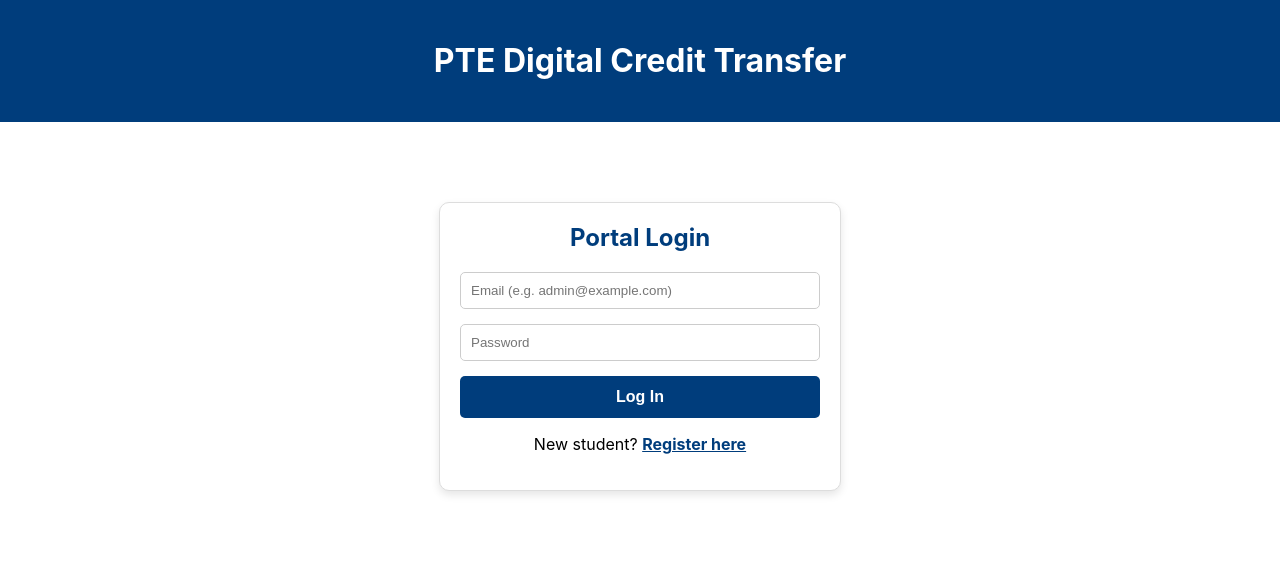
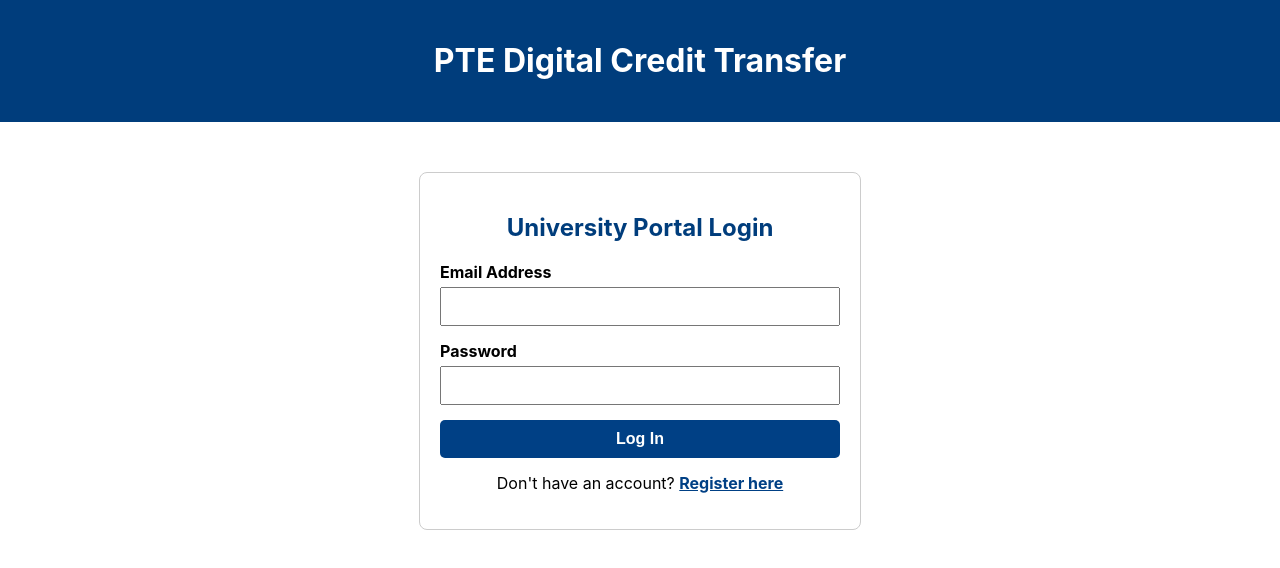
Before and after one commit to Vivianmurathimi/digital-credit-transfer, a React (Create React App) app in the folder frontend/: page /login in a window 1280 px wide. Shown: the top 568 px of the page. Built offline with nearby package versions, Linux system fonts and the light colour scheme.

Commit message:
feat: add bcrypt secure auth, admin impersonation dropdowns, and seed course data

```diff
--- a/frontend/src/components/Dashboard.js
+++ b/frontend/src/components/Dashboard.js
@@ -4,13 +4,21 @@ import { useNavigate } from 'react-router-dom';
 
 const Dashboard = () => {
     const navigate = useNavigate();
-    const role = localStorage.getItem('role');
+
+    // --- TRUE IMPERSONATION LOGIC ---
     const token = localStorage.getItem('token');
-    const userId = token ? JSON.parse(atob(token.split('.')[1])).id : null;
+    const realUserId = token ? JSON.parse(atob(token.split('.')[1])).id : null;
+    const originalRole = localStorage.getItem('originalRole');
+
+    // If we are impersonating, use the fake ID and Role. Otherwise, use the real ones.
+    const userId = localStorage.getItem('impersonatedUserId') || realUserId;
+    const role = localStorage.getItem('impersonatedRole') || localStorage.getItem('role');
+    const impersonatedName = localStorage.getItem('impersonatedName');
 
     // --- COMMON STATES ---
     const [courses, setCourses] = useState([]);
     const [applications, setApplications] = useState([]);
+    const [systemUsers, setSystemUsers] = useState([]);
 
     // --- STUDENT STATES ---
     const [studentTab, setStudentTab] = useState('dashboard');
@@ -19,15 +27,12 @@ const Dashboard = () => {
     const [fulfilledCourseCode, setFulfilledCourseCode] = useState('');
     const [fulfilledCredits, setFulfilledCredits] = useState('');
     const [fulfilledGrade, setFulfilledGrade] = useState('');
-
     const [showUploader, setShowUploader] = useState(false);
     const [previewUrl, setPreviewUrl] = useState(null);
     const [uploadStatus, setUploadStatus] = useState('');
     const [uploadedFiles, setUploadedFiles] = useState([]);
     const [submitStatus, setSubmitStatus] = useState('');
     const [myApplications, setMyApplications] = useState([]);
-
-    // --- RESUBMIT STATES (The Pending Loop) ---
     const [resubmitModal, setResubmitModal] = useState({ isOpen: false, app: null });
     const [resubmitFiles, setResubmitFiles] = useState([]);
 
@@ -71,10 +76,21 @@ const Dashboard = () => {
         } catch (err) { console.error("Error fetching student apps", err); }
     }, [userId]);
 
+    const fetchSystemUsers = useCallback(async () => {
+        try {
+            const res = await axios.get('/api/users');
+            if (res.data.success) {
+                console.log("Users fetched from DB:", res.data.users); // 🔍 Debugging log!
+                setSystemUsers(res.data.users);
+            }
+        } catch (err) { console.error("Error fetching users. Is the backend route working?", err); }
+    }, []);
+
     useEffect(() => {
         if (role === 'student') { fetchCourses(); fetchMyApplications(); }
         if (role === 'reviewer' || role === 'superadmin') { fetchApplications(); }
-    }, [role, fetchCourses, fetchApplications, fetchMyApplications]);
+        if (role === 'superadmin' && !originalRole) { fetchSystemUsers(); }
+    }, [role, originalRole, fetchCourses, fetchApplications, fetchMyApplications, fetchSystemUsers]);
 
     // --- SMART AUDITOR LOGIC ---
     useEffect(() => {
@@ -105,19 +121,20 @@ const Dashboard = () => {
     // --- ACTIONS ---
     const handleLogout = () => { localStorage.clear(); navigate('/login'); };
 
-    const handleImpersonate = (newRole) => {
+    const handleImpersonateSpecificUser = (user) => {
         localStorage.setItem('originalRole', 'superadmin');
-        localStorage.setItem('role', newRole);
+        localStorage.setItem('impersonatedRole', user.role);
+        localStorage.setItem('impersonatedUserId', user.id);
+        localStorage.setItem('impersonatedName', user.name);
         window.location.reload();
     };
 
     const stopImpersonation = () => {
-        const original = localStorage.getItem('originalRole');
-        if (original) {
-            localStorage.setItem('role', original);
         localStorage.removeItem('originalRole');
+        localStorage.removeItem('impersonatedRole');
+        localStorage.removeItem('impersonatedUserId');
+        localStorage.removeItem('impersonatedName');
         window.location.reload();
-        }
     };
 
     const handleUpdateStatus = async (appId, newStatus) => {
@@ -138,7 +155,7 @@ const Dashboard = () => {
         } catch (err) { alert("Download failed."); }
     };
 
-    // --- REVIEWER DECISION & FEEDBACK LOGIC ---
+    // --- REVIEWER DECISION LOGIC ---
     const submitReviewerDecision = async () => {
         if (!reviewerNote.trim() && feedbackModal.type !== 'approved') return alert("A rationale note is mandatory.");
         try {
@@ -157,7 +174,7 @@ const Dashboard = () => {
         if (imgRef.current && canvasRef.current) {
             const canvas = canvasRef.current;
             canvas.width = imgRef.current.clientWidth; canvas.height = imgRef.current.clientHeight;
-            const context = canvas.getContext('2d'); context.lineCap = 'round'; setCtx(context);
+            setCtx(canvas.getContext('2d'));
         }
     };
 
@@ -184,9 +201,7 @@ const Dashboard = () => {
     };
 
     const handleSubmitApplication = async () => {
-        if (!fulfilledCourse || selectedCourses.length === 0 || uploadedFiles.length === 0) {
-            return setSubmitStatus('❌ Complete all fields and upload evidence.');
-        }
+        if (!fulfilledCourse || selectedCourses.length === 0 || uploadedFiles.length === 0) return setSubmitStatus('❌ Complete all fields and upload evidence.');
         try {
             setSubmitStatus('⏳ Submitting request...');
             const response = await axios.post('/api/applications', {
@@ -203,7 +218,6 @@ const Dashboard = () => {
         } catch (err) { setSubmitStatus('❌ Submission failed.'); }
     };
 
-    // --- RESUBMIT LOGIC (Pending Loop) ---
     const handleResubmitFileUpload = async (e) => {
         const file = e.target.files[0];
         if (!file) return;
@@ -223,19 +237,15 @@ const Dashboard = () => {
         if (resubmitFiles.length === 0) return alert("Please attach the requested missing information before resubmitting.");
         try {
             setUploadStatus('⏳ Sending back to reviewer...');
-            const res = await axios.put(`/api/applications/${resubmitModal.app.id}/resubmit`, {
-                new_files: resubmitFiles.join(',')
-            });
+            const res = await axios.put(`/api/applications/${resubmitModal.app.id}/resubmit`, { new_files: resubmitFiles.join(',') });
             if (res.data.success) {
                 alert("🎉 Successfully returned to Reviewer!");
                 setResubmitModal({ isOpen: false, app: null });
-                setResubmitFiles([]); setUploadStatus('');
-                fetchMyApplications();
+                setResubmitFiles([]); setUploadStatus(''); fetchMyApplications();
             }
         } catch (err) { setUploadStatus('❌ Failed to resubmit.'); }
     };
 
-    // --- REVIEWER TAB FILTERING ---
     const pendingApps = applications.filter(a => a.status === 'pending');
     const needsInfoApps = applications.filter(a => a.status === 'needs_info');
     const completedApps = applications.filter(a => a.status === 'approved' || a.status === 'rejected');
@@ -244,11 +254,10 @@ const Dashboard = () => {
     return (
         <div style={{ padding: '20px', maxWidth: '1200px', margin: '0 auto', fontFamily: 'sans-serif' }}>
 
-            {/* SAFETY BANNER */}
-            {localStorage.getItem('originalRole') && (
-                <div style={{ backgroundColor: '#ffc107', padding: '15px', textAlign: 'center', fontWeight: 'bold', marginBottom: '20px', borderRadius: '8px' }}>
-                    ⚠️ VIEWING AS {role.toUpperCase()}
-                    <button onClick={stopImpersonation} style={{ marginLeft: '20px', cursor: 'pointer', padding: '5px 10px', fontWeight: 'bold' }}>Return to Admin</button>
+            {originalRole && (
+                <div style={{ backgroundColor: '#ffc107', padding: '15px', textAlign: 'center', fontWeight: 'bold', marginBottom: '20px', borderRadius: '8px', display: 'flex', justifyContent: 'center', alignItems: 'center', gap: '20px' }}>
+                    <span>⚠️ GOD MODE: You are actively impersonating <strong>{impersonatedName}</strong> ({role.toUpperCase()})</span>
+                    <button onClick={stopImpersonation} style={{ cursor: 'pointer', padding: '8px 15px', fontWeight: 'bold', backgroundColor: '#dc3545', color: 'white', border: 'none', borderRadius: '4px' }}>End Impersonation</button>
                 </div>
             )}
 
@@ -258,16 +267,57 @@ const Dashboard = () => {
             </div>
 
             {/* --- SUPER ADMIN VIEW --- */}
-            {role === 'superadmin' && !localStorage.getItem('originalRole') && (
+            {role === 'superadmin' && !originalRole && (
                 <div style={{ marginTop: '30px' }}>
-                    <div style={{ backgroundColor: '#f8f9fa', padding: '20px', borderRadius: '10px', textAlign: 'center', marginBottom: '30px' }}>
-                        <h3 style={{ marginTop: 0 }}>👤 Audit Controls</h3>
-                        <button onClick={() => handleImpersonate('student')} style={{ padding: '10px 20px', marginRight: '10px', cursor: 'pointer', backgroundColor: '#004085', color: 'white', border: 'none', borderRadius: '4px' }}>Audit as Student</button>
-                        <button onClick={() => handleImpersonate('reviewer')} style={{ padding: '10px 20px', cursor: 'pointer', backgroundColor: '#28a745', color: 'white', border: 'none', borderRadius: '4px' }}>Audit as Reviewer</button>
+
+                    {/* DROPDOWN IMPERSONATION UI */}
+                    <div style={{ backgroundColor: '#f8f9fa', padding: '20px', borderRadius: '10px', textAlign: 'center', marginBottom: '30px', border: '2px dashed #004085' }}>
+                        <h2 style={{ marginTop: 0, color: '#004085' }}>🎭 Impersonate User</h2>
+                        <p style={{ fontSize: '14px', color: '#666', marginBottom: '20px' }}>Select a specific user from the dropdowns below to instantly log in as them.</p>
+
+                        <div style={{ display: 'flex', justifyContent: 'center', gap: '40px', flexWrap: 'wrap' }}>
+
+                            {/* STUDENT DROPDOWN */}
+                            <div style={{ display: 'flex', flexDirection: 'column', alignItems: 'flex-start' }}>
+                                <label style={{ fontWeight: 'bold', color: '#004085', marginBottom: '5px' }}>👨‍🎓 Impersonate Student</label>
+                                <select
+                                    onChange={(e) => {
+                                        if (e.target.value) handleImpersonateSpecificUser(JSON.parse(e.target.value));
+                                    }}
+                                    style={{ padding: '10px', width: '250px', border: '1px solid #004085', borderRadius: '5px', cursor: 'pointer', fontSize: '14px' }}
+                                >
+                                    <option value="">-- Choose a Student --</option>
+                                    {systemUsers.filter(u => u.role === 'student').map(user => (
+                                        <option key={user.id} value={JSON.stringify(user)}>
+                                            {user.name} ({user.email})
+                                        </option>
+                                    ))}
+                                </select>
+                            </div>
+
+                            {/* REVIEWER DROPDOWN */}
+                            <div style={{ display: 'flex', flexDirection: 'column', alignItems: 'flex-start' }}>
+                                <label style={{ fontWeight: 'bold', color: '#155724', marginBottom: '5px' }}>👨‍🏫 Impersonate Reviewer</label>
+                                <select
+                                    onChange={(e) => {
+                                        if (e.target.value) handleImpersonateSpecificUser(JSON.parse(e.target.value));
+                                    }}
+                                    style={{ padding: '10px', width: '250px', border: '1px solid #28a745', borderRadius: '5px', cursor: 'pointer', fontSize: '14px' }}
+                                >
+                                    <option value="">-- Choose a Reviewer --</option>
+                                    {systemUsers.filter(u => u.role === 'reviewer').map(user => (
+                                        <option key={user.id} value={JSON.stringify(user)}>
+                                            {user.name} ({user.email})
+                                        </option>
+                                    ))}
+                                </select>
+                            </div>
+
+                        </div>
                     </div>
 
                     <div style={{ backgroundColor: '#fff', padding: '20px', borderRadius: '10px', border: '1px solid #003d7c' }}>
-                        <h2 style={{ marginTop: 0, color: '#003d7c' }}>🛡️ Admin Overrides</h2>
+                        <h2 style={{ marginTop: 0, color: '#003d7c' }}>🛡️ Admin Application Overrides</h2>
                         <table style={{ width: '100%', borderCollapse: 'collapse' }}>
                             <thead>
                                 <tr style={{ backgroundColor: '#003d7c', color: 'white' }}>
@@ -277,7 +327,9 @@ const Dashboard = () => {
                                 </tr>
                             </thead>
                             <tbody>
-                                {applications.map(app => (
+                                {applications.length === 0 ? (
+                                    <tr><td colSpan="3" style={{ textAlign: 'center', padding: '20px' }}>No applications in system yet.</td></tr>
+                                ) : applications.map(app => (
                                     <tr key={app.id} style={{ borderBottom: '1px solid #eee' }}>
                                         <td style={{ padding: '12px' }}>{app.student_name}</td>
                                         <td style={{ padding: '12px', textAlign: 'center' }}><span style={{ fontWeight: 'bold', color: app.status === 'approved' ? 'green' : app.status === 'rejected' ? 'red' : 'orange' }}>{app.status.toUpperCase()}</span></td>
@@ -307,7 +359,6 @@ const Dashboard = () => {
                     <table style={{ width: '100%', borderCollapse: 'collapse', backgroundColor: '#fff' }}>
                         <thead>
                             <tr style={{ backgroundColor: '#28a745', color: 'white' }}>
-                                {/* Clean 5-Column Layout */}
                                 <th style={{ padding: '10px', textAlign: 'left' }}>Student</th>
                                 <th style={{ padding: '10px', textAlign: 'left' }}>Fulfilled Course</th>
                                 <th style={{ padding: '10px', textAlign: 'left' }}>Target Course</th>
@@ -320,36 +371,15 @@ const Dashboard = () => {
                                 <tr><td colSpan="5" style={{ textAlign: 'center', padding: '20px' }}>No applications in this category.</td></tr>
                             ) : activeReviewerApps.map(app => (
                                 <tr key={app.id} style={{ borderBottom: '1px solid #eee' }}>
-
                                     <td style={{ padding: '10px' }}><strong>{app.student_name}</strong></td>
                                     <td style={{ padding: '10px', fontWeight: 'bold', color: '#004085' }}>{app.fulfilled_course}</td>
                                     <td style={{ padding: '10px' }}>{app.pte_course_name}</td>
-
                                     <td style={{ padding: '10px', textAlign: 'center' }}>
                                         <div style={{ display: 'flex', gap: '10px', justifyContent: 'center', flexWrap: 'wrap' }}>
                                             {app.syllabus_file && app.syllabus_file.split(',').map((file, idx) => (
                                                 <div key={idx} style={{ display: 'flex', flexDirection: 'column', gap: '5px', alignItems: 'center', border: '1px solid #ddd', padding: '5px', borderRadius: '6px', backgroundColor: '#f8f9fa', boxShadow: '0 1px 3px rgba(0,0,0,0.1)' }}>
-
-                {/* 📸 The Clickable Image */}
-                <img
-                    src={`http://localhost:9000/transcripts/${file}`}
-                    alt={`Proof ${idx+1}`}
-                    onClick={() => window.open(`http://localhost:9000/transcripts/${file}`, '_blank')}
-                    title="Click to view full size"
-                    style={{
-                        width: '50px', height: '50px', objectFit: 'cover', border: '1px solid #ccc',
-                        borderRadius: '4px', cursor: 'pointer'
-                    }}
-                />
-
-                {/* 📥 The Download Button */}
-                <button
-                    onClick={() => handleDownload(file)}
-                    title="Download File"
-                    style={{ cursor: 'pointer', fontSize: '11px', padding: '3px 0', backgroundColor: '#6c757d', color: 'white', border: 'none', borderRadius: '3px', width: '100%', fontWeight: 'bold' }}
-                >
-                    📥
-                </button>
+                                                    <img src={`http://localhost:9000/transcripts/${file}`} alt={`Proof ${idx+1}`} onClick={() => window.open(`http://localhost:9000/transcripts/${file}`, '_blank')} title="Click to view full size" style={{ width: '50px', height: '50px', objectFit: 'cover', border: '1px solid #ccc', borderRadius: '4px', cursor: 'pointer' }} />
+                                                    <button onClick={() => handleDownload(file)} title="Download File" style={{ cursor: 'pointer', fontSize: '11px', padding: '3px 0', backgroundColor: '#6c757d', color: 'white', border: 'none', borderRadius: '3px', width: '100%', fontWeight: 'bold' }}>📥</button>
                                                 </div>
                                             ))}
                                         </div>
--- a/frontend/src/components/Login.js
+++ b/frontend/src/components/Login.js
@@ -1,48 +1,61 @@
 import React, { useState } from 'react';
 import axios from 'axios';
-import { useNavigate, Link } from 'react-router-dom';
+import { useNavigate } from 'react-router-dom';
 
 const Login = () => {
-    const [email, setEmail] = useState('');
+    const [email, setEmail] = useState(''); // Changed from username to email
     const [password, setPassword] = useState('');
-    const [message, setMessage] = useState('');
+    const [error, setError] = useState('');
     const navigate = useNavigate();
 
     const handleLogin = async (e) => {
         e.preventDefault();
         try {
-            const response = await axios.post('/api/login', { email, password });
-            localStorage.setItem('token', response.data.token);
-            localStorage.setItem('role', response.data.user.role);
-
-            setMessage('✅ Login Successful! Redirecting...');
-            setTimeout(() => {
+            // Sending 'email' to match the backend
+            const res = await axios.post('/api/login', { email, password });
+            if (res.data.success) {
+                localStorage.setItem('token', res.data.token);
+                localStorage.setItem('role', res.data.role);
                 navigate('/dashboard');
-            }, 1000);
-        } catch (error) {
-            setMessage('❌ Login Failed: ' + (error.response?.data?.error || 'Server error'));
+            }
+        } catch (err) {
+            setError(err.response?.data?.error || 'Login failed. Please try again.');
         }
     };
 
     return (
-        <div style={{ maxWidth: '400px', margin: '80px auto', border: '1px solid #ddd', borderRadius: '10px', textAlign: 'center', backgroundColor: '#fff', overflow: 'hidden', boxShadow: '0 4px 8px rgba(0,0,0,0.1)' }}>
+        <div style={{ maxWidth: '400px', margin: '50px auto', padding: '20px', border: '1px solid #ccc', borderRadius: '8px' }}>
+            <h2 style={{ textAlign: 'center', color: '#003d7c' }}>University Portal Login</h2>
+            {error && <p style={{ color: 'red', textAlign: 'center', fontWeight: 'bold' }}>{error}</p>}
 
-
-            <div style={{ padding: '20px' }}>
-                <h2 style={{ marginTop: '0', color: '#003d7c' }}>Portal Login</h2>
-                <form onSubmit={handleLogin} style={{ display: 'flex', flexDirection: 'column', gap: '15px', marginTop: '20px' }}>
-                    <input type="email" placeholder="Email (e.g. admin@example.com)" value={email} onChange={(e) => setEmail(e.target.value)} required style={{ padding: '10px', borderRadius: '5px', border: '1px solid #ccc' }} />
-                    <input type="password" placeholder="Password" value={password} onChange={(e) => setPassword(e.target.value)} required style={{ padding: '10px', borderRadius: '5px', border: '1px solid #ccc' }} />
-                    <button type="submit" style={{ padding: '12px', backgroundColor: '#003d7c', color: 'white', border: 'none', cursor: 'pointer', borderRadius: '5px', fontWeight: 'bold', fontSize: '16px' }}>
-                        Log In
-                    </button>
-                </form>
-                {message && <p style={{ marginTop: '20px', fontWeight: 'bold' }}>{message}</p>}
-
-                <div style={{ marginTop: '15px' }}>
-                    <p>New student? <Link to="/register" style={{ color: '#003d7c', fontWeight: 'bold' }}>Register here</Link></p>
+            <form onSubmit={handleLogin} style={{ display: 'flex', flexDirection: 'column', gap: '15px' }}>
+                <div>
+                    <label style={{ fontWeight: 'bold' }}>Email Address</label>
+                    <input
+                        type="email"
+                        value={email}
+                        onChange={(e) => setEmail(e.target.value)}
+                        required
+                        style={{ width: '100%', padding: '10px', boxSizing: 'border-box', marginTop: '5px' }}
+                    />
                 </div>
-            </div>
+                <div>
+                    <label style={{ fontWeight: 'bold' }}>Password</label>
+                    <input
+                        type="password"
+                        value={password}
+                        onChange={(e) => setPassword(e.target.value)}
+                        required
+                        style={{ width: '100%', padding: '10px', boxSizing: 'border-box', marginTop: '5px' }}
+                    />
+                </div>
+                <button type="submit" style={{ padding: '10px', backgroundColor: '#004085', color: 'white', border: 'none', borderRadius: '5px', cursor: 'pointer', fontWeight: 'bold', fontSize: '16px' }}>
+                    Log In
+                </button>
+            </form>
+            <p style={{ textAlign: 'center', marginTop: '15px' }}>
+                Don't have an account? <a href="/register" style={{ color: '#004085', fontWeight: 'bold' }}>Register here</a>
+            </p>
         </div>
     );
 };
```
Lines whose indentation alone changed are shown as unchanged.
